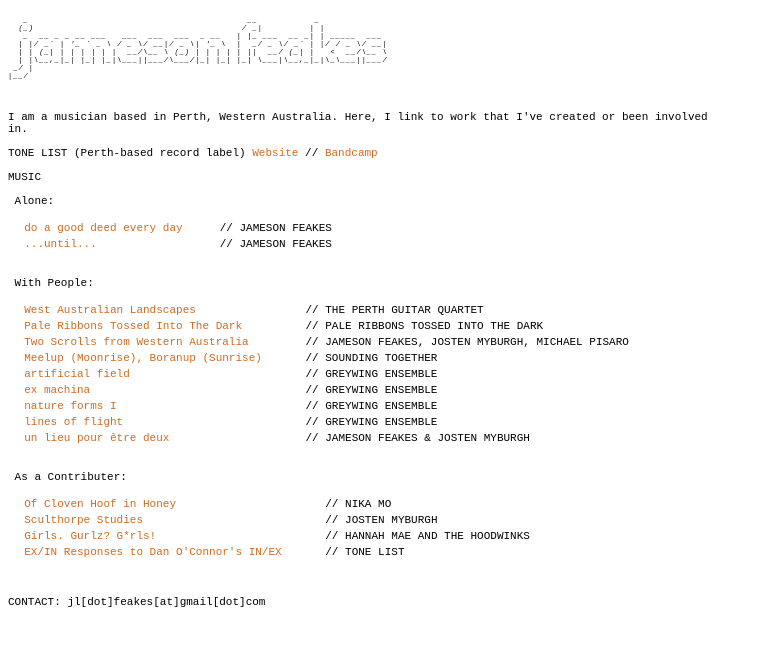
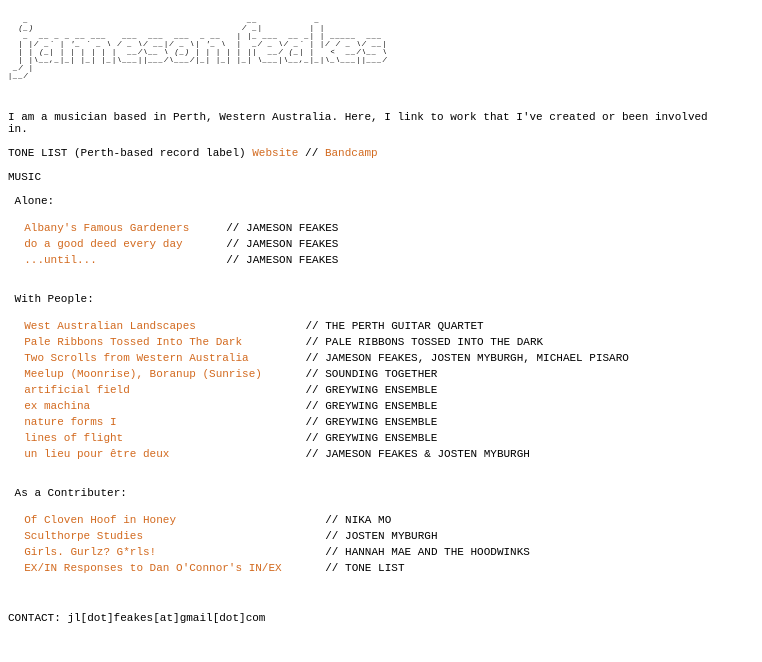
Before and after one commit to jfeakes/jamesonwebsite, a plain HTML site: page index.html in a window 1280 px wide. Shown: the whole page, without its empty margins (0-762 px from the left). Drawn offline with Linux system fonts and the light colour scheme.

Commit message:
add albany's famous gardeners

```diff
--- a/index.html
+++ b/index.html
@@ -53,8 +53,12 @@ MUSIC
  Alone:
  <table>
    <tbody>
-	<tr>
-		<td>  <a href=https://www.tonelist.com.au/jameson-feakes-dagded>do a good deed every day</td>
+   <tr>
+		<td>  <a href=https://jamesonfeakes.bandcamp.com/album/albanys-famous-gardenersd>Albany's Famous Gardeners</td>
+	 	<td>     // JAMESON FEAKES</td>
+   </tr>
+   <tr>
+		<td>  <a href=https://jamesonfeakes.bandcamp.com/album/do-a-good-deed-every-day>do a good deed every day</td>
 	 	<td>     // JAMESON FEAKES</td>
    </tr>
    <tr>
```
